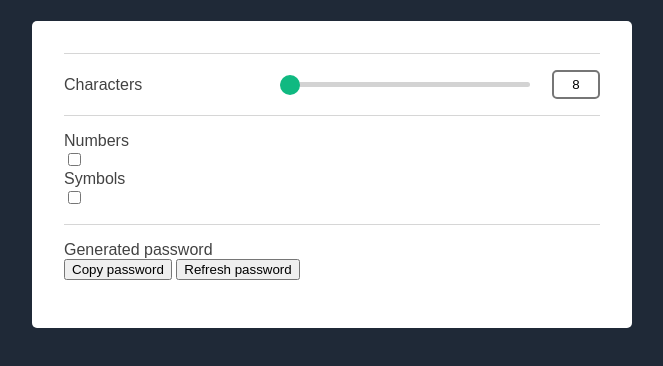
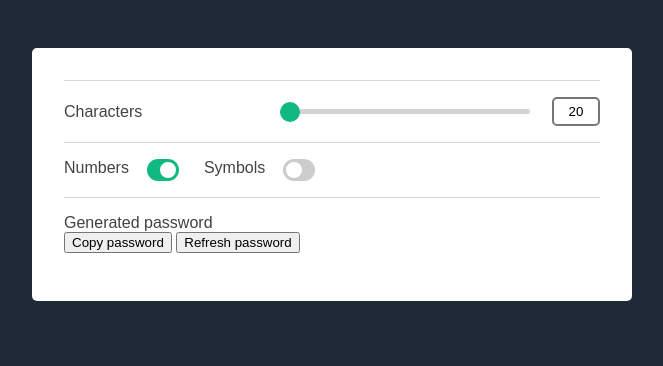
Before and after one commit to BCNix/password-generator, a plain HTML site: page index.html in a window 1280 px wide. Shown: the part 344-710 px from the top of the page, without its empty margins (308-971 px from the left). Drawn offline with Linux system fonts and the light colour scheme; a web font is replaced by a local one.

Commit message:
Add toggle switch (Numbers and Symbols) in HTML and CSS

```diff
--- a/index.html
+++ b/index.html
@@ -15,6 +15,8 @@
         <h2 class="main-tagline">Protect yourself with stronger passwords every time.</h2>
 
         <div class="customize-container">
+
+            <!--Character Count Section-->
             <div class="customize-char-count container-style">
                 <p class="remove-margin">Characters</p>
                 <div class="char-input">
@@ -22,26 +24,35 @@
                     <input type="range" min="8" max="100" value="8" class="range-slider" id="char-range">
 
                     <label for="char-count" class="visually-hidden">Character count</label>
-                    <input type="number" class="input-count" id="char-count" min="8" max="100" value="8">
+                    <input type="number" class="input-count" id="char-count" min="8" max="100" value="20">
                 </div>
             </div>
 
+            <!--Numbers and Symbols Toggle Section-->
             <div class="customize-pass-container container-style">
-                <div class="customize-pass-numbers">
+
+                <!--Toggle for Numbers-->
+                <div class="toggle-container">
                     <p>Numbers</p>
                     <label class="switch">
-                        <input type="checkbox" id="switch-numbers-checkbox">
+                        <span class="visually-hidden">Numbers</span>
+                        <input type="checkbox" id="switch-numbers-checkbox" role="switch" checked>
                         <span class="slider round"></span>
                     </label>
                 </div>
-                <div class="customize-pass-symbols">
+
+                 <!--Toggle for Symbols-->
+                <div class="toggle-container">
                     <p>Symbols</p>
                     <label class="switch">
-                        <input type="checkbox" id="switch-symbols-checkbox">
+                        <span class="visually-hidden">Symbols</span>
+                        <input type="checkbox" id="switch-symbols-checkbox" role="switch">
                         <span class="slider round"></span>
                     </label>
                 </div>
             </div>
+
+            <!--Generate Password Section-->
             <div class="gen-container container-style">
                 <p>Generated password</p>
                 <div id="show-gen-password"></div>
--- a/styles/style.css
+++ b/styles/style.css
@@ -63,7 +63,7 @@ h1 span{
     margin: 0;
 }
 
-/* === Character Count === */
+/* === Character Count Section === */
 .customize-char-count{
     display: flex;
     justify-content: space-between;
@@ -89,6 +89,7 @@ h1 span{
 
 .input-count::-webkit-outer-spin-button,
 .input-count::-webkit-inner-spin-button{
+    -webkit-appearance: none;
     appearance: none;
     margin: 0;
 }
@@ -98,6 +99,7 @@ h1 span{
     height: 5px;
     border-radius: 15px;
     background-color: #d3d3d3;
+    -webkit-appearance: none;
     appearance: none;
     width: 250px;
 }
@@ -133,3 +135,80 @@ h1 span{
     --border: 1px solid #D6D6D6;
     border-top: var(--border);
 }
+
+/* === Numbers and Symbols Toggle Section === */
+
+.customize-pass-container{
+    display: flex;
+    align-items: center;
+    gap: 25px;
+}
+
+.toggle-container{
+    display: flex;
+    gap: 18px;
+
+}
+
+
+/* Toggle Switch */
+
+.switch {
+    position: relative;
+    /* display: inline-block; */
+    width: 32px;
+    height: 22px;
+}
+
+.switch input {
+    opacity: 0;
+    width: 0;
+    height: 0;
+}
+
+.slider {
+    position: absolute;
+    cursor: pointer;
+    top: 0;
+    left: 0;
+    right: 0;
+    bottom: 0;
+    background-color: #ccc;
+    -webkit-transition: .4s;
+    transition: .4s;
+}
+
+.slider:before {
+    position: absolute;
+    content: "";
+    height: 16px;
+    width: 16px;
+    left: 3px;
+    top: 3px;
+    background-color: white;
+    -webkit-transition: .4s;
+    transition: .4s;
+}
+
+input:checked + .slider {
+    background-color: #10B981;
+}
+
+input:focus + .slider {
+    box-shadow: 0 0 2px #10B981;
+}
+
+input:checked + .slider:before {
+    -webkit-transform: translateX(10px);
+    -ms-transform: translateX(10px);
+    transform: translateX(10px);
+}
+
+/* Rounded sliders */
+.slider.round {
+  border-radius: 12px;
+}
+
+.slider.round:before {
+  border-radius: 50%;
+}
```
